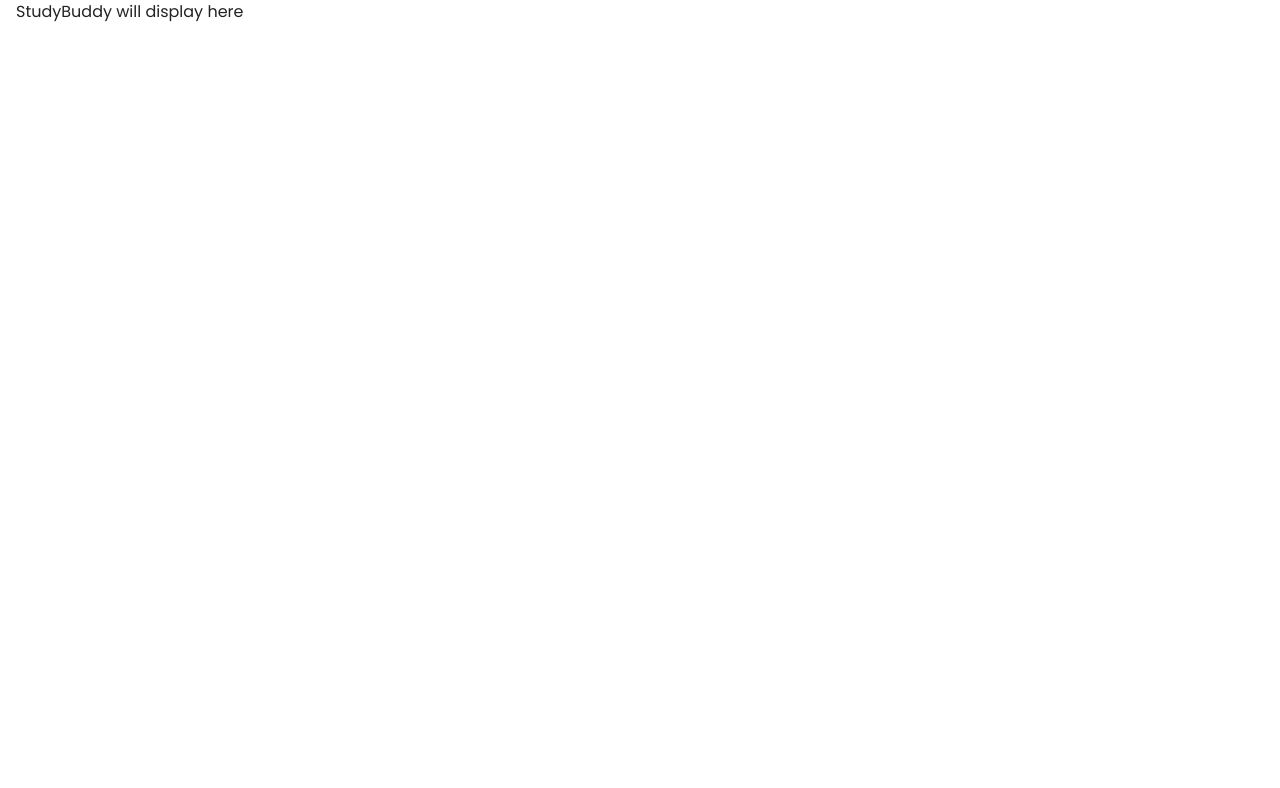
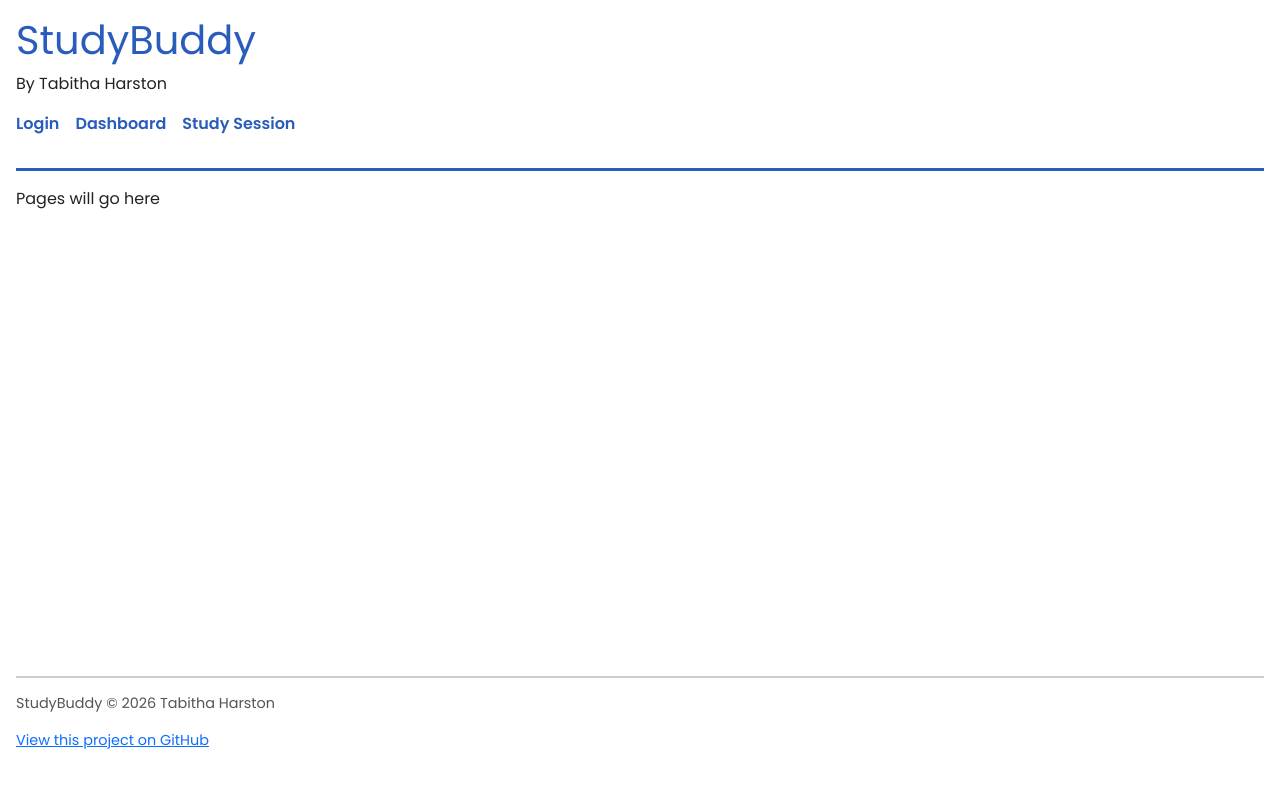
Before and after one commit to tabithaharston/StudyBuddy-Startup, a React (Vite) app: page / in a window 1280 px wide. Shown: the top 788 px of the page. Built offline with nearby package versions, Linux system fonts and the light colour scheme.

Commit message:
Add header and footer to App component

```diff
--- a/src/app.jsx
+++ b/src/app.jsx
@@ -3,5 +3,26 @@
    import './app.css';
 
    export default function App() {
-     return <div className="body">StudyBuddy will display here</div>;
+     return (
+       <div className="body">
+         <header>
+           <h1>StudyBuddy</h1>
+           <p>By Tabitha Harston</p>
+           <nav>
+             <ul>
+               <li><a href="login.html">Login</a></li>
+               <li><a href="dashboard.html">Dashboard</a></li>
+               <li><a href="session.html">Study Session</a></li>
+             </ul>
+           </nav>
+         </header>
+
+         <main>Pages will go here</main>
+
+         <footer>
+           <p>StudyBuddy &copy; 2026 Tabitha Harston</p>
+           <p><a href="https://github.com/tabithaharston/StudyBuddy-Startup">View this project on GitHub</a></p>
+         </footer>
+       </div>
+     );
    }
```
